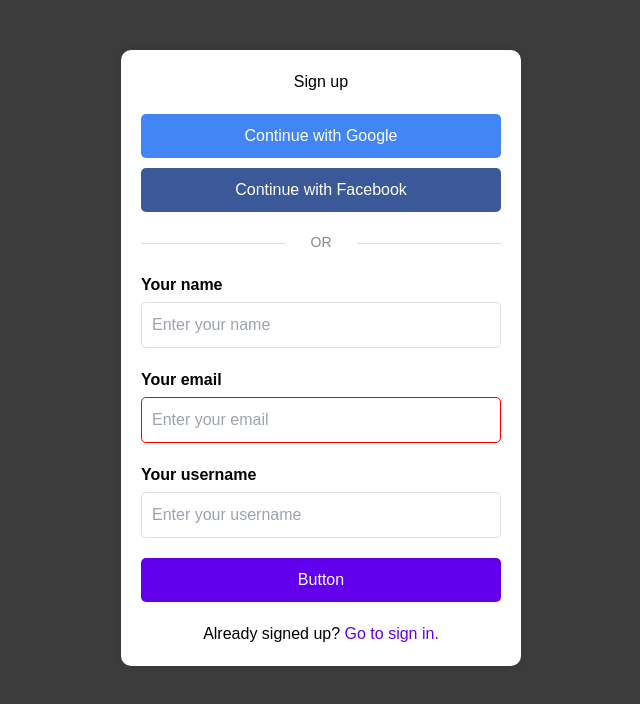
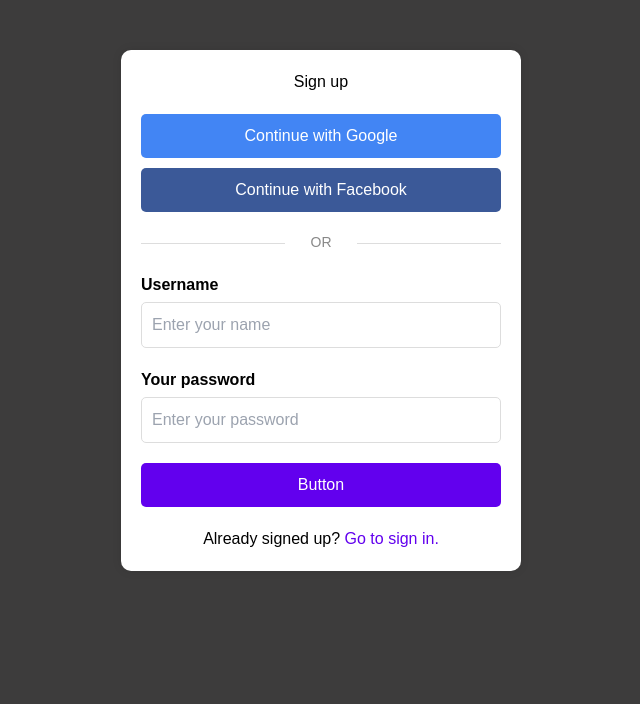
Before and after one commit to xushnayevAsadbek/KutubxonaProject, a React (Vite) app: page /auth/login in a window 1280 px wide. Shown: the top 704 px of the page, without its empty margins (319-959 px from the left). Built offline with nearby package versions, Linux system fonts and the light colour scheme.

Commit message:
auth sign up commit

```diff
--- a/package.json
+++ b/package.json
@@ -14,6 +14,7 @@
     "@headlessui/react": "^2.0.4",
     "@heroicons/react": "^2.1.3",
     "antd": "^5.17.3",
+    "axios": "^1.5.1",
     "react": "^18.2.0",
     "react-dom": "^18.2.0",
     "react-router-dom": "^6.24.1",
--- a/src/component/Page/auth/auth.jsx
+++ b/src/component/Page/auth/auth.jsx
@@ -1,20 +1,62 @@
 import React, { useState } from 'react';
+import { Link, useNavigate } from 'react-router-dom';
 import { toast, ToastContainer } from 'react-toastify';
 import 'react-toastify/dist/ReactToastify.css';
+import LOGIN from '../../servise/auth';
 import './auth.css';
 
 function Auth() {
-  const [name, setName] = useState('');
-  const [email, setEmail] = useState('');
   const [username, setUsername] = useState('');
+  const [password, setPassword] = useState('');
+  // const [load, setLoad] = useState(false);
+  const redirect = useNavigate();
+  const userLogin = async (e) => {
+    e.preventDefault();
+    // setLoad(true);
 
-  const handleSubmit = (e) => {
-    e.preventDefault();
-    if (!name || !email || !username) {
-      toast.error('Please fill all fields');
-      return;
+    const userData = {
+      username: username,
+      password: password
+    };
+
+    if (userData.username.length === 0 || userData.password.length === 0) {
+      alert('Please enter a username and password');
+      // setLoad(false);
+    } else {
+      try {
+        const res = await LOGIN.auth(userData);
+        if (res.status === 200) {
+          localStorage.setItem('token', res.data.token);
+          toast.success('Saytga muvafaqatli kirdingiz', {
+            position: "top-right",
+            autoClose: 1000,
+            hideProgressBar: false,
+            closeOnClick: true,
+            pauseOnHover: true,
+            draggable: true,
+            progress: undefined,
+            theme: "light",
+          });
+          setTimeout(() => {
+            // setLoad(false);
+            redirect("/");
+          }, 1000);
+        }
+      } catch (error) {
+        setLoad(false);
+        toast.error('Username yoki Password xato', {
+          position: "top-right",
+          autoClose: 1000,
+          hideProgressBar: false,
+          closeOnClick: true,
+          pauseOnHover: true,
+          draggable: true,
+          progress: undefined,
+          theme: "light",
+        });
+        console.error(error);
+      }
     }
-    toast.success('Submitted successfully!');
   };
 
   return (
@@ -23,18 +65,18 @@
       <button className="social-button">Continue with Google</button>
       <button className="social-button">Continue with Facebook</button>
       <div className="separator">OR</div>
-      <form onSubmit={handleSubmit}>
+      <form>
         <div className="form-group">
-          <label htmlFor="name">Your name</label>
+          <label htmlFor="name">Username</label>
           <input
             type="text"
             id="name"
-            value={name}
-            onChange={(e) => setName(e.target.value)}
+            value={username}
+            onChange={(e) => setUsername(e.target.value)}
             placeholder="Enter your name"
           />
         </div>
-        <div className="form-group">
+        {/* <div className="form-group">
           <label htmlFor="email">Your email</label>
           <input
             type="email"
@@ -44,20 +86,20 @@
             placeholder="Enter your email"
             className={!email && 'error'}
           />
-        </div>
+        </div> */}
         <div className="form-group">
-          <label htmlFor="username">Your username</label>
+          <label htmlFor="username">Your password</label>
           <input
-            type="text"
+            type="password"
             id="username"
-            value={username}
-            onChange={(e) => setUsername(e.target.value)}
-            placeholder="Enter your username"
+            value={password}
+            onChange={(e) => setPassword(e.target.value)}
+            placeholder="Enter your password"
           />
         </div>
-        <button type="submit" className="submit-button">Button</button>
+        <button type="submit" className="submit-button" onClick={(e) => userLogin(e)}>Button</button>
       </form>
-      <p className='sumbit-button--text'>Already signed up? <a href="#">Go to sign in.</a></p>
+      <p className='sumbit-button--text'>Already signed up? <Link to="/">Go to sign in.</Link></p>
       <ToastContainer />
     </div>
   );
--- a/src/component/app/App.jsx
+++ b/src/component/app/App.jsx
@@ -12,7 +12,6 @@
     <Route path="/auth/login" element={<Auth/>} />
     <Route path='/' element={<Header/>}/>
     <Route index element={<Section/>} />
-
     <Route path="*" element={<Error/>}/>
     </Routes>
     </BrowserRouter>
--- a/src/component/header/header.jsx
+++ b/src/component/header/header.jsx
@@ -1,6 +1,7 @@
 import './header.css'
 import headerIcon from '../../../public/img/logo.svg'
 import { BellOutlined, SearchOutlined } from '@ant-design/icons'
+import { Link } from 'react-router-dom'
 
 function Header() {
     return (
@@ -15,8 +16,8 @@
         <div>
         </div>
         <div>
-            <a href="#"><BellOutlined  style={{
-              fontSize:'25px'}}/></a>
+            <Link to="/auth/login"><BellOutlined  style={{
+              fontSize:'25px'}}/></Link>
         </div>
 
        </header>
--- a/src/component/section/section.jsx
+++ b/src/component/section/section.jsx
@@ -6,6 +6,7 @@
 import { toast, ToastContainer } from 'react-toastify';
 import headerIcon from '../../../public/img/logo.svg'
 import './section.css'
+import { Link } from 'react-router-dom';
 function Section() {
     const [isModalOpen, setIsModalOpen] = useState(false);
     const handleOpenModal = () => {
@@ -93,8 +94,8 @@
         <div>
         </div>
         <div>
-            <a href="#"><BellOutlined  style={{
-              fontSize:'25px'}}/></a>
+            <Link to="/auth/login"><BellOutlined  style={{
+              fontSize:'25px'}}/></Link>
         </div>
 
        </header>
--- /dev/null
+++ b/src/component/servise/auth.jsx
@@ -0,0 +1,7 @@
+import axios from "axios";
+
+const LOGIN={
+    auth: (data)=> axios.post("https://fakestoreapi.com/auth/login",data)
+}
+
+export default LOGIN;
```
Also changed, not shown: 1 other file (tests, documents, lock files or other folders).
